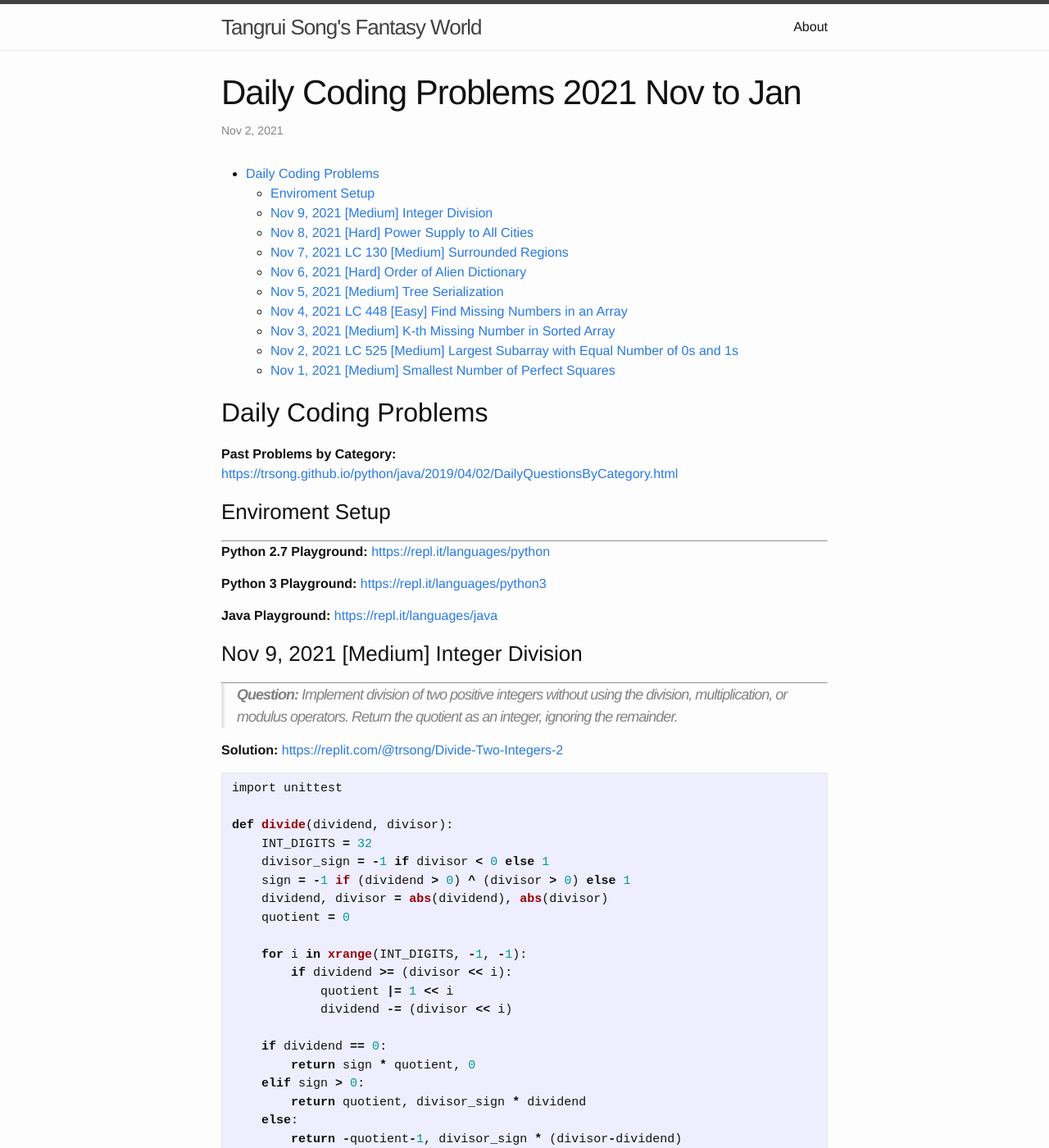
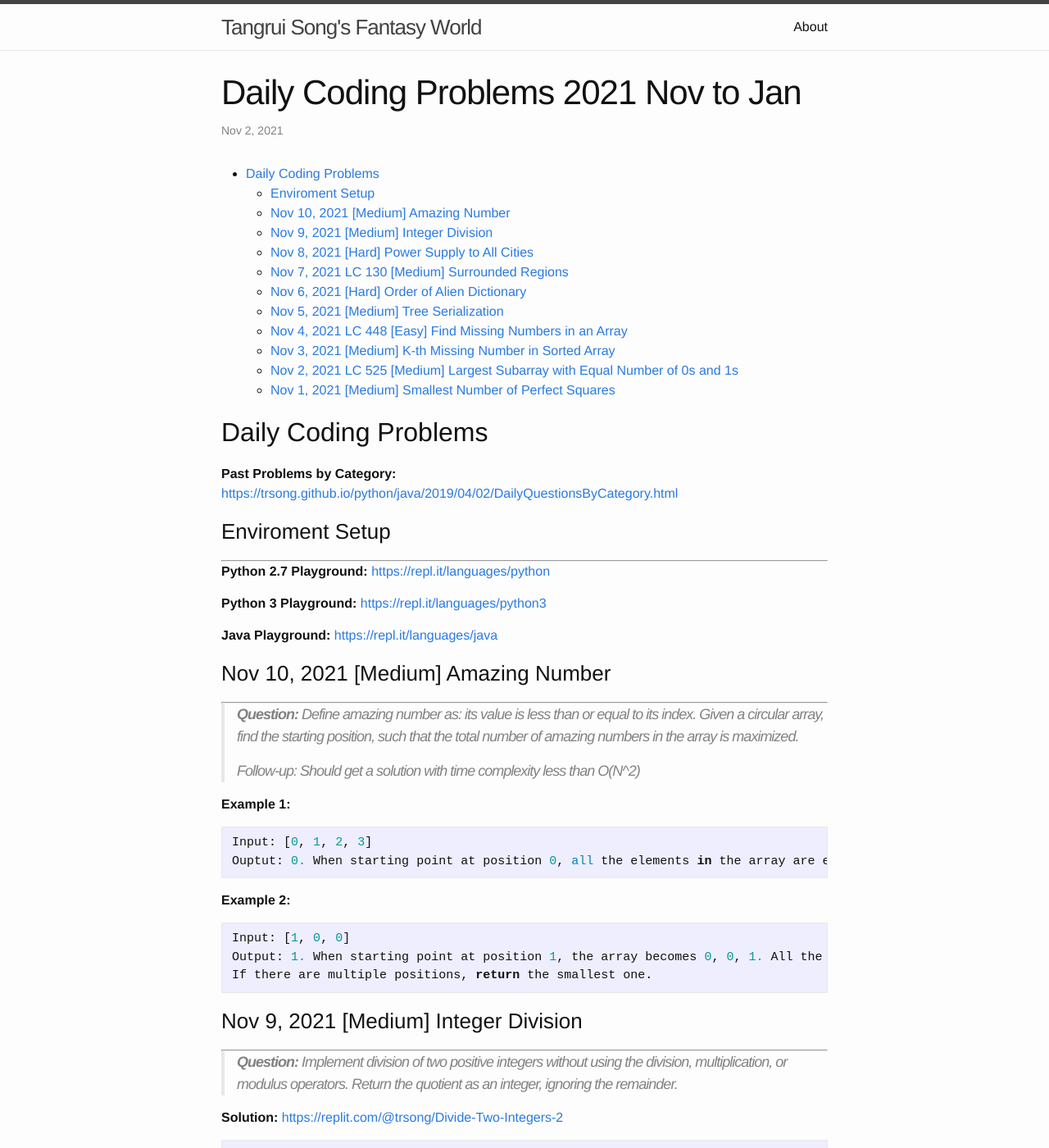
Before and after one commit to trsong/trsong.github.io, a Jekyll site: the page built from _posts/2021-11-01-DailyQuestionsNov.md, in a window 1280 px wide and 1400 px high. Shown: the whole window at 82% size. Built offline with Jekyll 4.4.1, drawn with Linux system fonts in a browser that asks for light colours.

Commit message:
Add Nov 10 question

````diff
--- a/_posts/2021-11-01-DailyQuestionsNov.md
+++ b/_posts/2021-11-01-DailyQuestionsNov.md
@@ -19,6 +19,26 @@ categories: Python/Java
 **Python 3 Playground:** [https://repl.it/languages/python3](https://repl.it/languages/python3)
 
 **Java Playground:** [https://repl.it/languages/java](https://repl.it/languages/java)
+
+
+### Nov 10, 2021 \[Medium\] Amazing Number
+---
+> **Question:** Define amazing number as: its value is less than or equal to its index. Given a circular array, find the starting position, such that the total number of amazing numbers in the array is maximized.
+>
+> Follow-up: Should get a solution with time complexity less than O(N^2)
+
+**Example 1:**
+```py
+Input: [0, 1, 2, 3]
+Ouptut: 0. When starting point at position 0, all the elements in the array are equal to its index. So all the numbers are amazing number.
+```
+
+**Example 2:**
+```py
+Input: [1, 0, 0]
+Output: 1. When starting point at position 1, the array becomes 0, 0, 1. All the elements are amazing number.
+If there are multiple positions, return the smallest one.
+```
 
 ### Nov 9, 2021 \[Medium\] Integer Division
 ---
````
